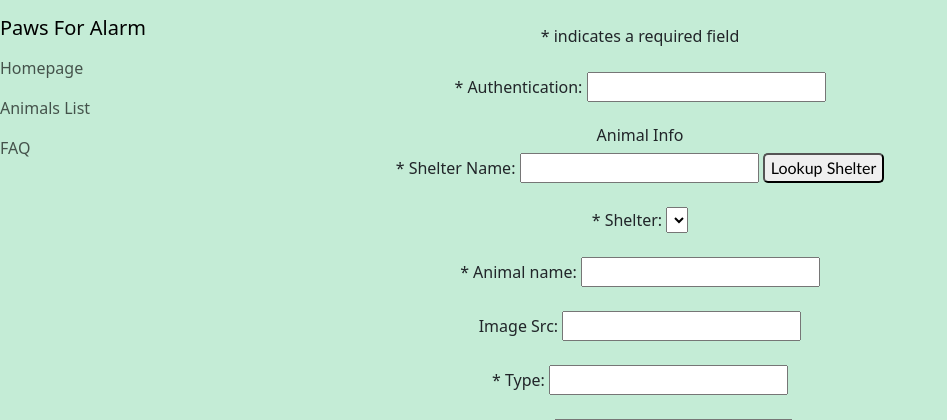
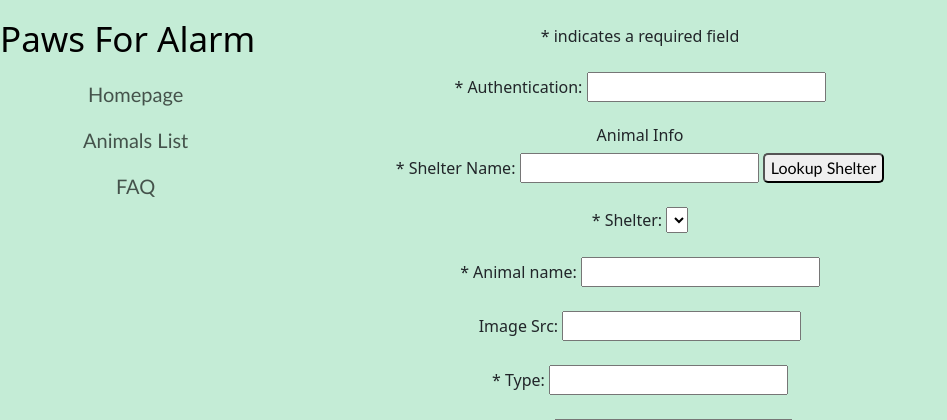
Before and after one commit to katconnors/pawsforalarm, a Flask app: page /add in a window 1280 px wide. Shown: the top 420 px of the page, without its empty margins (0-947 px from the left). Run offline with Flask 2, Linux system fonts and the light colour scheme; data that the repository does not hold is empty.

Commit message:
minor style changes

```diff
--- a/static/stylesheet.css
+++ b/static/stylesheet.css
@@ -20,3 +20,15 @@ button {
     border-radius: 5px;
     font-family: 'Gill Sans', 'Gill Sans MT', Calibri, 'Trebuchet MS', sans-serif;
 }
+
+/* navigation bar css  */
+
+
+.navbar-brand {
+    font-size: 35px;
+}
+
+.nav-link{
+    font-size: 20px;
+    font-family:'Gill Sans', 'Gill Sans MT', Calibri, 'Trebuchet MS', sans-serif;
+}
--- a/templates/base.html
+++ b/templates/base.html
@@ -7,17 +7,7 @@
         <!-- Bootstrap -->
         <link href="https://cdn.jsdelivr.net/npm/bootstrap@5.3.2/dist/css/bootstrap.min.css" rel="stylesheet" integrity="sha384-T3c6CoIi6uLrA9TneNEoa7RxnatzjcDSCmG1MXxSR1GAsXEV/Dwwykc2MPK8M2HN" crossorigin="anonymous">
 
-        <!-- from Bootstrap navbar documentation  -->
-        <div class= "container">
-            <nav class = "navbar fixed-top">
-                <div class= "navbar-nav">
-                    <a class= "navbar-brand">Paws For Alarm</a>
-                    <a class="nav-link" href="/">Homepage</a>
-                    <a class="nav-link" href="/animals">Animals List</a>
-                    <a class="nav-link" href="/faq">FAQ</a>
-                </div>
-            </nav>
-        </div>
+
 
 
 
@@ -35,6 +25,17 @@
     <body>
 
         <div class="container text-center">
+          <!-- from Bootstrap navbar documentation  -->
+
+            <nav class = "navbar fixed-top">
+                <div class= "navbar-nav">
+                    <a class= "navbar-brand">Paws For Alarm</a>
+                    <a class="nav-link" href="/">Homepage</a>
+                    <a class="nav-link" href="/animals">Animals List</a>
+                    <a class="nav-link" href="/faq">FAQ</a>
+                </div>
+            </nav>
+
         <!-- <h1>Paws for Alarm</h1> -->
         {% block main %} {% endblock main%}
         <!-- Bootstrap JS script -->
```
